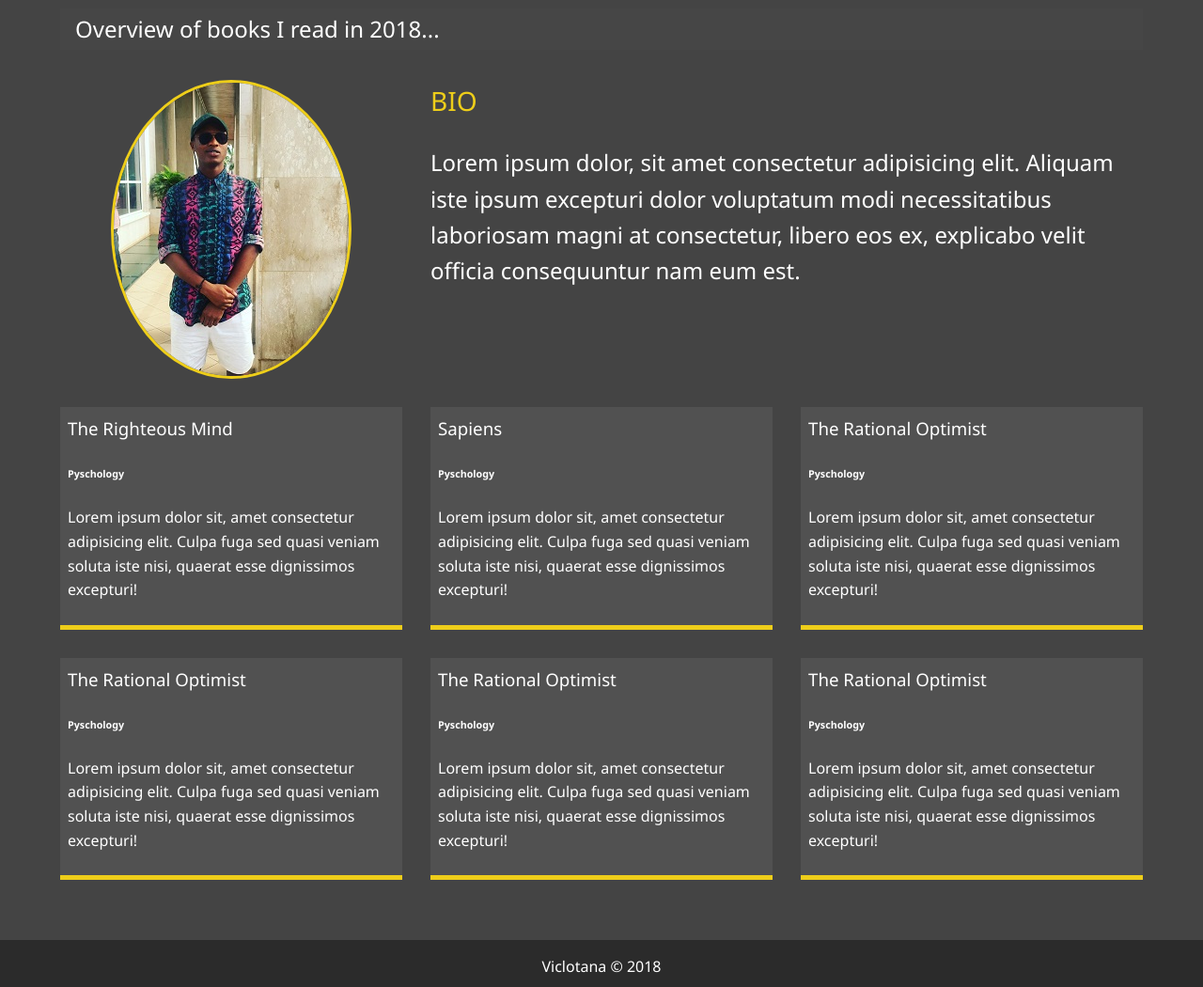
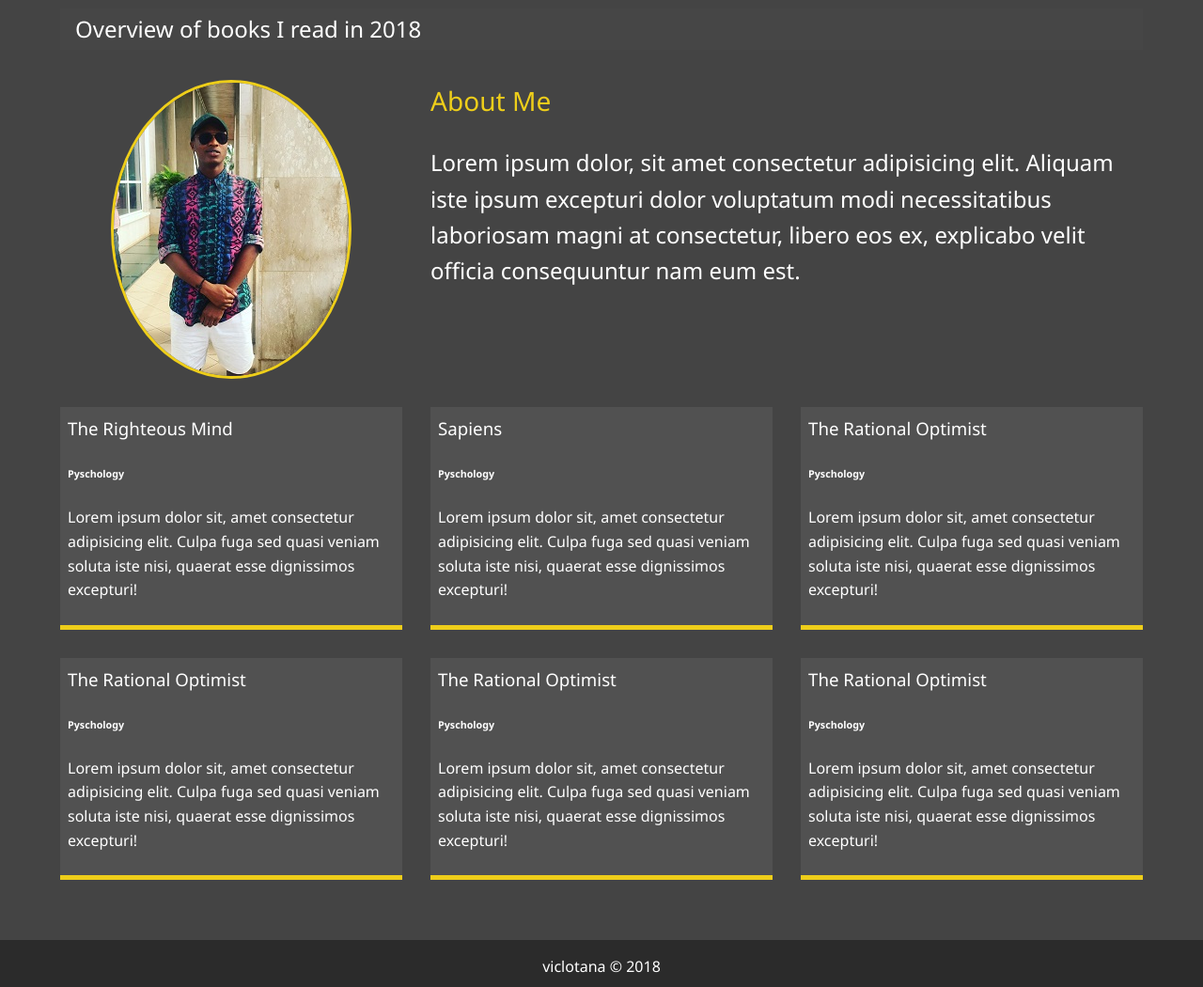
Before and after one commit to viclotana/viclotana.github.io, a website: page dist/books.html in a window 1280 px wide. Shown: the part 369-1419 px from the top of the page at 94% size. Drawn offline with Linux system fonts and the light colour scheme.

Commit message:
books.html

```diff
--- a/dist/books.html
+++ b/dist/books.html
@@ -52,14 +52,14 @@
             Book <span class="text-secondary">Reviews</span>
         </h1>
         <h2 class="sm-heading">
-            Overview of books I read in 2018...
+            Overview of books I read in 2018
         </h2>
         <div class="books-info">
           <img src="img/potrait.JPG" alt="Viclotana"
           class="bio-image">
 
           <div class="bio">
-              <h3 class="text-secondary">BIO</h3>
+              <h3 class="text-secondary">About Me</h3>
               <p>Lorem ipsum dolor, sit amet consectetur
                    adipisicing elit. Aliquam iste ipsum
                    excepturi dolor voluptatum modi
@@ -119,7 +119,7 @@
         </div>
     </main>
     <footer id="main-footer">
-        Viclotana &copy; 2018
+        viclotana &copy; 2018
     </footer>
 <script src="js/main.js"></script>
 </body>
```
Also changed, not shown: dist/index.html (+1 -1 lines).
